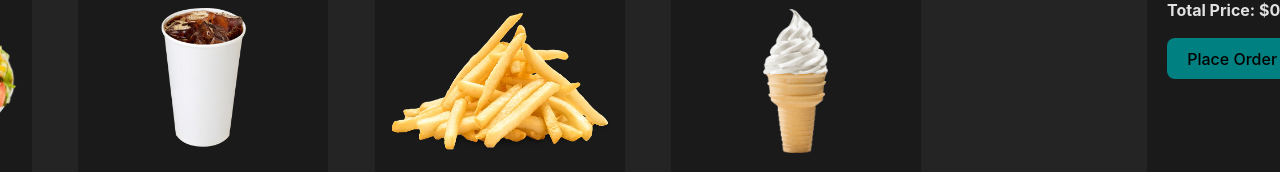
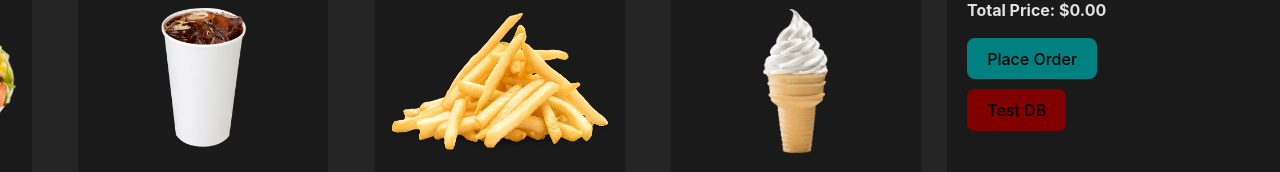
Before and after one commit to Malejandrog/HW4, a React (Vite) app in the folder 3380HW4/: page / in a window 1280 px wide. Shown: the part 708-880 px from the top of the page. Built offline with nearby package versions, Linux system fonts and the light colour scheme.

Commit message:
Added Tester Button, no functionality

```diff
--- a/3380HW4/src/App.css
+++ b/3380HW4/src/App.css
@@ -44,8 +44,6 @@ body {
   min-height: 100vh;
 }
 
-
-
 h2 {
   position: fixed;
   top: 120px;
@@ -54,14 +52,13 @@ h2 {
 
 .topBar
 {
-
   z-index: 1000;
 }
 
 .mainContainer {
   display: grid;
   grid-template-columns: 3fr 1fr; /* Adjusts the column width ratio */
-  gap: 200px; /* Space between menuArea and paymentInfo */
+  gap: 0px; /* Space between menuArea and paymentInfo */
   margin-left: -250px;
   margin-top: 120px;
 }
@@ -80,7 +77,7 @@ h2 {
   padding: 20px;
   border-radius: 8px;
   background-color: #1a1a1a;
-  width: 400px;
+  width: 600px;
 }
 
 .paymentInfo label {
@@ -160,6 +157,19 @@ ul{
   background-color: teal;
 }
 
+.testerButton
+{
+  margin-top: 10px;
+  border-radius: 8px;
+  padding: 0.6em 1.2em;
+  font-size: 1em;
+  font-weight: 500;
+  font-family: inherit;
+  cursor: pointer;
+  transition: border-color 0.25s;
+  background-color: maroon;
+}
+
 .clearButton
 {
   background-color: #500000;
--- a/3380HW4/src/App.jsx
+++ b/3380HW4/src/App.jsx
@@ -78,6 +78,9 @@ function App() {
           <p><b>Total Price: ${(count*1.0825).toFixed(2)}</b></p>
 
           <button className="orderButton">Place Order</button>
+
+          <button className="testerButton">Test DB</button>
+
         </div>
 
         <img src="public/ER.PNG" className="ER" alt="ER Diagram" />
```
